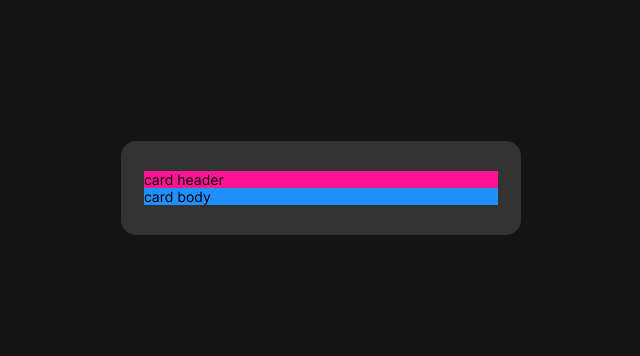
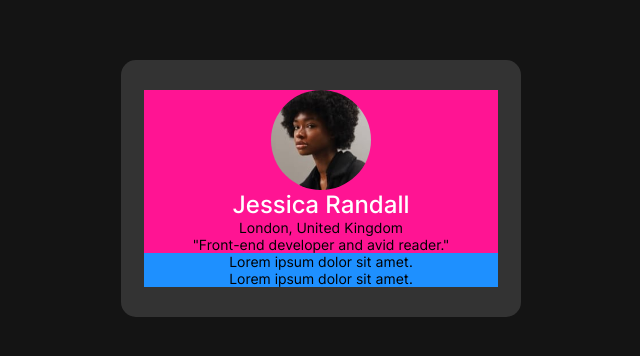
Before and after one commit to Lewis-mbui/frontendmentor-social-links-profile, a plain HTML site: page index.html in a window 1280 px wide. Shown: the part 212-568 px from the top of the page, without its empty margins (319-959 px from the left). Drawn offline with Linux system fonts and the light colour scheme.

Commit message:
Edit card component and setp margin of p element to 0 in base styles

```diff
--- a/CSS/styles.css
+++ b/CSS/styles.css
@@ -16,6 +16,10 @@
 /* Base style */
 *, *::before, *::after {
   box-sizing: border-box;
+}
+
+p {
+  margin: 0;
 }
 
 /* Typography */
@@ -89,6 +93,18 @@ body {
   padding: 3rem 2.3rem;
 }
 
+.card__header, .card__body {
+  display: flex;
+  flex-direction: column;
+  align-items: center;
+}
+
+.card__name {
+  color: var(--color-white);
+  font-size: 2.4rem;
+  font-weight: 500;
+}
+
 .card--grey {
   background: var(--color-grey);
 }
--- a/index.html
+++ b/index.html
@@ -10,10 +10,16 @@
     <div class="container">
       <div class="card card--grey">
         <div class="card__header" style="background-color: deeppink">
-          card header
+          <div class="avatar">
+            <img class="avatar__pic" src="assets/images/avatar-jessica.jpeg" />
+          </div>
+          <p class="card__name">Jessica Randall</p>
+          <p class="card__location">London, United Kingdom</p>
+          <p clas="card__description">"Front-end developer and avid reader."</p>
         </div>
         <div class="card__body" style="background-color: dodgerblue">
-          card body
+          <p>Lorem ipsum dolor sit amet.</p>
+          <p>Lorem ipsum dolor sit amet.</p>
         </div>
       </div>
     </div>
```
